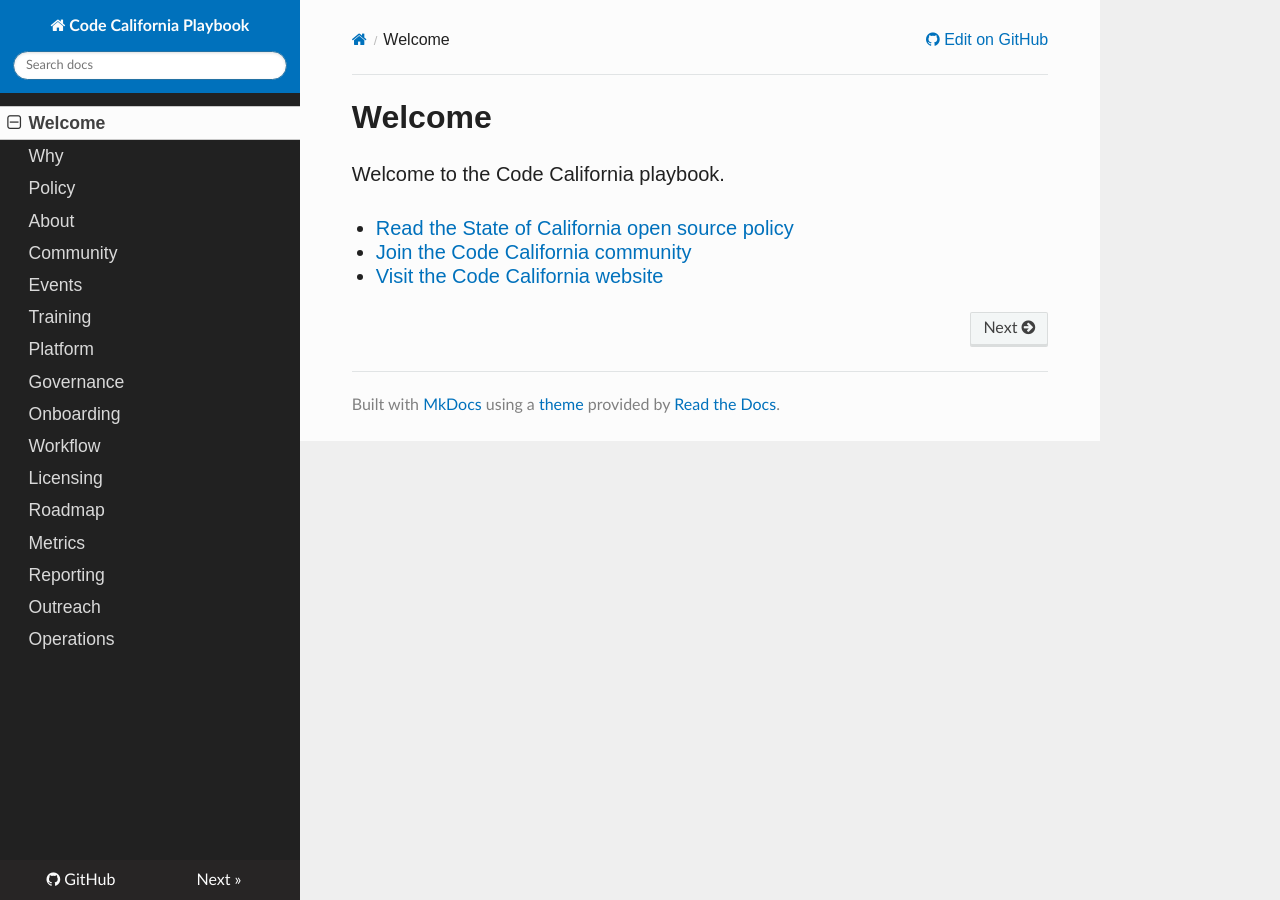
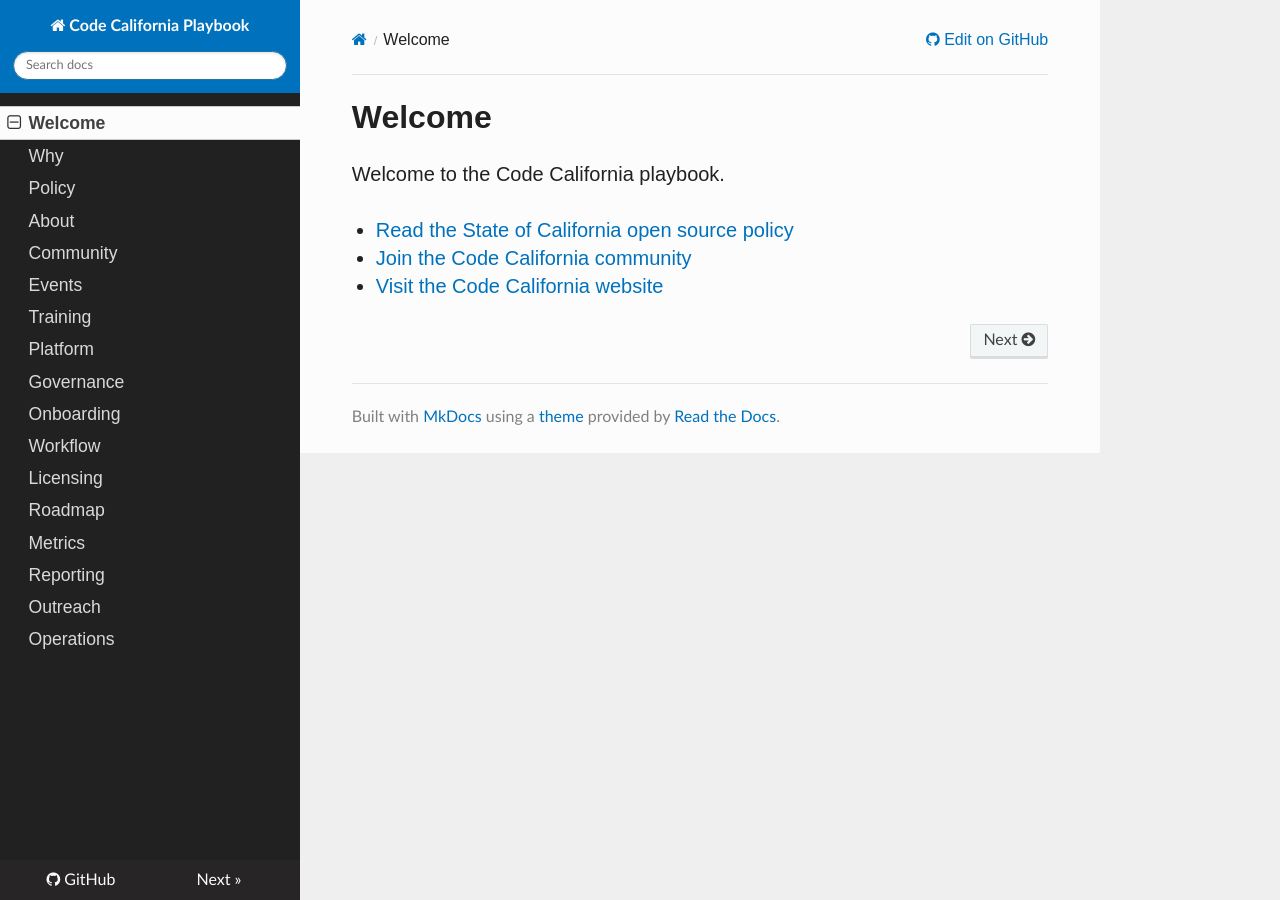
Before and after one commit to CA-CODE-Works/playbook, an MkDocs documentation site: the page built from docs/README.md, in a window 1280 px wide. Built offline with MkDocs 1.6.1, drawn with Linux system fonts in a browser that asks for light colours; nearby versions of some CDN libraries; old or Windows-style settings are respelled for this version of MkDocs.

Commit message:
Update extra.css

```diff
--- a/docs/css/extra.css
+++ b/docs/css/extra.css
@@ -30,7 +30,8 @@ h1, h2, h3, h4, h5, h6 {
     margin-bottom: 28px;
 }
 .section li {
-      font-size: 20px;
+    font-size: 20px;
+    line-height: 28px;
 }
 h1 {
   font-size: 200%;
```
